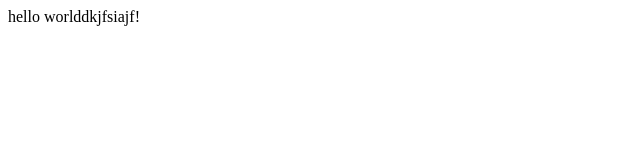
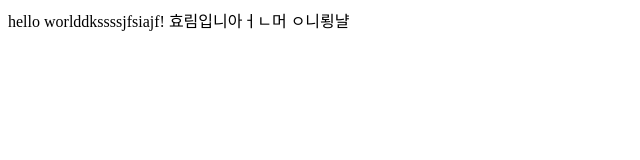
Before and after one commit to snn7621/test, a plain HTML site: page index.html in a window 1280 px wide. Shown: the whole page, without its empty margins (0-640 px from the left). Drawn offline with Linux system fonts and the light colour scheme.

Commit message:
ddd
dddd

```diff
--- a/index.html
+++ b/index.html
@@ -3,5 +3,8 @@
   <head>
     <meta charset="utf-8">
   </head>
-<body>hello worlddkjfsiajf!</body>
+<body>hello worlddkssssjfsiajf!
+    효림입니아ㅓㄴ머
+    ㅇ니룅냘
+    </body>
 </html>
```
